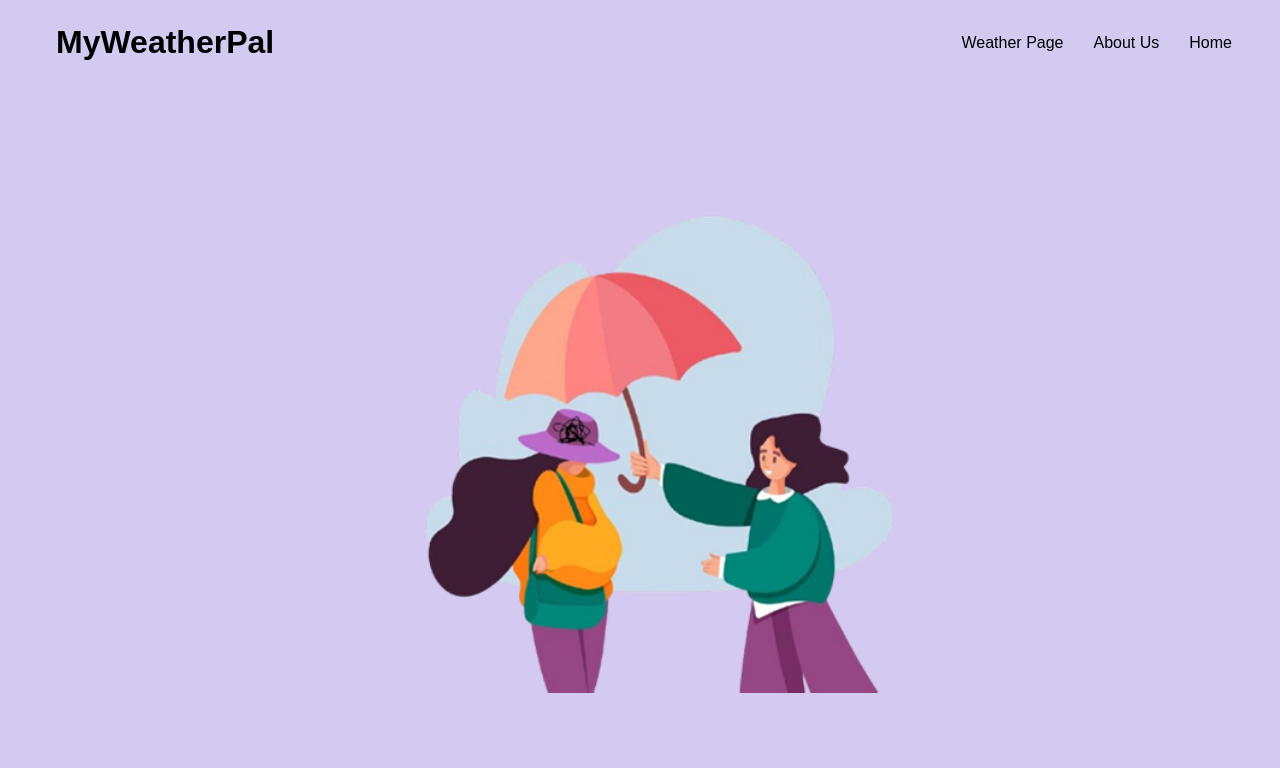
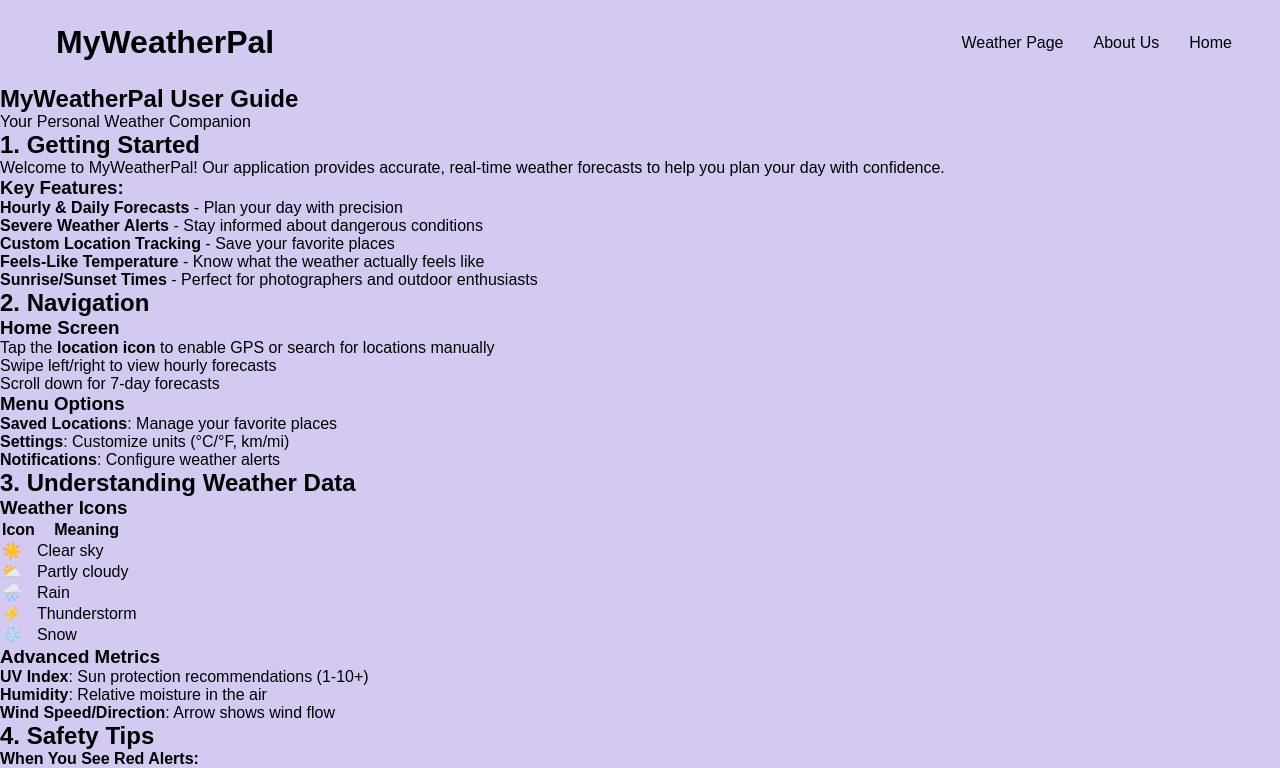
Before and after one commit to coffee4urhead/MyWeatherPal-Rev-2, a React (Vite) app in the folder MyWeatherPal/: page /users-guide in a window 1280 px wide. Shown: the top 768 px of the page. Built offline with nearby package versions, Linux system fonts and the light colour scheme; a web font is replaced by a local one.

Commit message:
adding the users guide to the structure

```diff
--- a/MyWeatherPal/src/App.tsx
+++ b/MyWeatherPal/src/App.tsx
@@ -3,6 +3,8 @@ import Home from './components/home-components/Home';
 import AboutUs from './components/about-components/About';
 import WeatherPage from './components/weather-page-components/WeatherPage';
 import TermsAndServices from './components/home-components/footer-service components/TermsAndServices';
+import UsersGuide from './components/home-components/footer-service components/UsersGuide';
+
 
 function App() {
   return (
@@ -13,6 +15,7 @@ function App() {
         <Route path="/weather" element={<WeatherPage />} />
         <Route path="/about" element={<AboutUs />} />
         <Route path='/terms-and-services' element={<TermsAndServices/>}></Route>
+        <Route path='/users-guide' element={<UsersGuide/>}></Route>
         <Route path="*" element={<Home />} />
       </Routes>
     </Router>
--- a/MyWeatherPal/src/components/home-components/Footer.tsx
+++ b/MyWeatherPal/src/components/home-components/Footer.tsx
@@ -59,8 +59,8 @@ export default function Footer() {
             <section id='further-details-section'>
                 <div className='further-details'>
                     <Link to='/terms-and-services' onClick={(e) => { e.preventDefault(); openInNewTab('/terms-and-services'); }}>Terms and services</Link>
-                    <Link to='#' onClick={(e) => { e.preventDefault(); openInNewTab('#'); }}>Users guide</Link>
-                    <Link to='#' onClick={(e) => { e.preventDefault(); openInNewTab('#'); }}>FAQs</Link>
+                    <Link to='/users-guide' onClick={(e) => { e.preventDefault(); openInNewTab('/users-guide'); }}>Users guide</Link>
+                    <Link to='/about' onClick={(e) => { e.preventDefault(); openInNewTab('/about'); }}>FAQs</Link>
                 </div>
                 <div className='website-information'>
                     <p>© 2025-2030 MyWeatherPal LTD All rights reserved</p>
--- a/MyWeatherPal/src/components/home-components/footer-service components/UsersGuide.tsx
+++ b/MyWeatherPal/src/components/home-components/footer-service components/UsersGuide.tsx
@@ -0,0 +1,121 @@
+import Navigation from "../Navigation";
+
+export default function UsersGuide() {
+    return (
+        <>
+            <Navigation />
+            <article className="user-guide">
+                <header className="guide-header">
+                    <h1>MyWeatherPal User Guide</h1>
+                    <p className="subtitle">Your Personal Weather Companion</p>
+                </header>
+
+                <section className="guide-section" aria-labelledby="getting-started">
+                    <h2 id="getting-started">1. Getting Started</h2>
+                    <p>Welcome to MyWeatherPal! Our application provides accurate, real-time weather forecasts to help you plan your day with confidence.</p>
+
+                    <section className="feature-list" aria-labelledby="key-features">
+                        <h3 id="key-features">Key Features:</h3>
+                        <ul>
+                            <li><strong>Hourly & Daily Forecasts</strong> - Plan your day with precision</li>
+                            <li><strong>Severe Weather Alerts</strong> - Stay informed about dangerous conditions</li>
+                            <li><strong>Custom Location Tracking</strong> - Save your favorite places</li>
+                            <li><strong>Feels-Like Temperature</strong> - Know what the weather actually feels like</li>
+                            <li><strong>Sunrise/Sunset Times</strong> - Perfect for photographers and outdoor enthusiasts</li>
+                        </ul>
+                    </section>
+                </section>
+
+                <section className="guide-section" aria-labelledby="navigation">
+                    <h2 id="navigation">2. Navigation</h2>
+
+                    <article className="subsection" aria-labelledby="home-screen">
+                        <h3 id="home-screen">Home Screen</h3>
+                        <ul>
+                            <li>Tap the <strong>location icon</strong> to enable GPS or search for locations manually</li>
+                            <li>Swipe left/right to view hourly forecasts</li>
+                            <li>Scroll down for 7-day forecasts</li>
+                        </ul>
+                    </article>
+
+                    <article className="subsection" aria-labelledby="menu-options">
+                        <h3 id="menu-options">Menu Options</h3>
+                        <ul>
+                            <li><strong>Saved Locations</strong>: Manage your favorite places</li>
+                            <li><strong>Settings</strong>: Customize units (°C/°F, km/mi)</li>
+                            <li><strong>Notifications</strong>: Configure weather alerts</li>
+                        </ul>
+                    </article>
+                </section>
+
+                <section className="guide-section" aria-labelledby="weather-data">
+                    <h2 id="weather-data">3. Understanding Weather Data</h2>
+
+                    <article className="subsection" aria-labelledby="weather-icons">
+                        <h3 id="weather-icons">Weather Icons</h3>
+                        <table>
+                            <thead>
+                                <tr>
+                                    <th>Icon</th>
+                                    <th>Meaning</th>
+                                </tr>
+                            </thead>
+                            <tbody>
+                                <tr>
+                                    <td>☀️</td>
+                                    <td>Clear sky</td>
+                                </tr>
+                                <tr>
+                                    <td>⛅</td>
+                                    <td>Partly cloudy</td>
+                                </tr>
+                                <tr>
+                                    <td>🌧️</td>
+                                    <td>Rain</td>
+                                </tr>
+                                <tr>
+                                    <td>⚡</td>
+                                    <td>Thunderstorm</td>
+                                </tr>
+                                <tr>
+                                    <td>❄️</td>
+                                    <td>Snow</td>
+                                </tr>
+                            </tbody>
+                        </table>
+                    </article>
+
+                    <article className="subsection" aria-labelledby="advanced-metrics">
+                        <h3 id="advanced-metrics">Advanced Metrics</h3>
+                        <ul>
+                            <li><strong>UV Index</strong>: Sun protection recommendations (1-10+)</li>
+                            <li><strong>Humidity</strong>: Relative moisture in the air</li>
+                            <li><strong>Wind Speed/Direction</strong>: Arrow shows wind flow</li>
+                        </ul>
+                    </article>
+                </section>
+
+                <section className="guide-section" aria-labelledby="safety-tips">
+                    <h2 id="safety-tips">4. Safety Tips</h2>
+                    <div role="alert" className="safety-alert">
+                        <p><strong>When You See Red Alerts:</strong></p>
+                        <ul>
+                            <li>Seek shelter immediately during thunderstorms</li>
+                            <li>Avoid travel during blizzard warnings</li>
+                            <li>Stay hydrated in extreme heat warnings</li>
+                        </ul>
+                    </div>
+                </section>
+
+                <footer className="guide-footer">
+                    <h2>Need Help?</h2>
+                    <p>Contact our support team:</p>
+                    <address>
+                        <p>📧 <a href="mailto:support@myweatherpal.com">support@myweatherpal.com</a></p>
+                        <p>☎️ <a href="tel:+18009328437">+1 (800) WEATHER</a></p>
+                    </address>
+                </footer>
+            </article>
+        </>
+    );
+}
```
